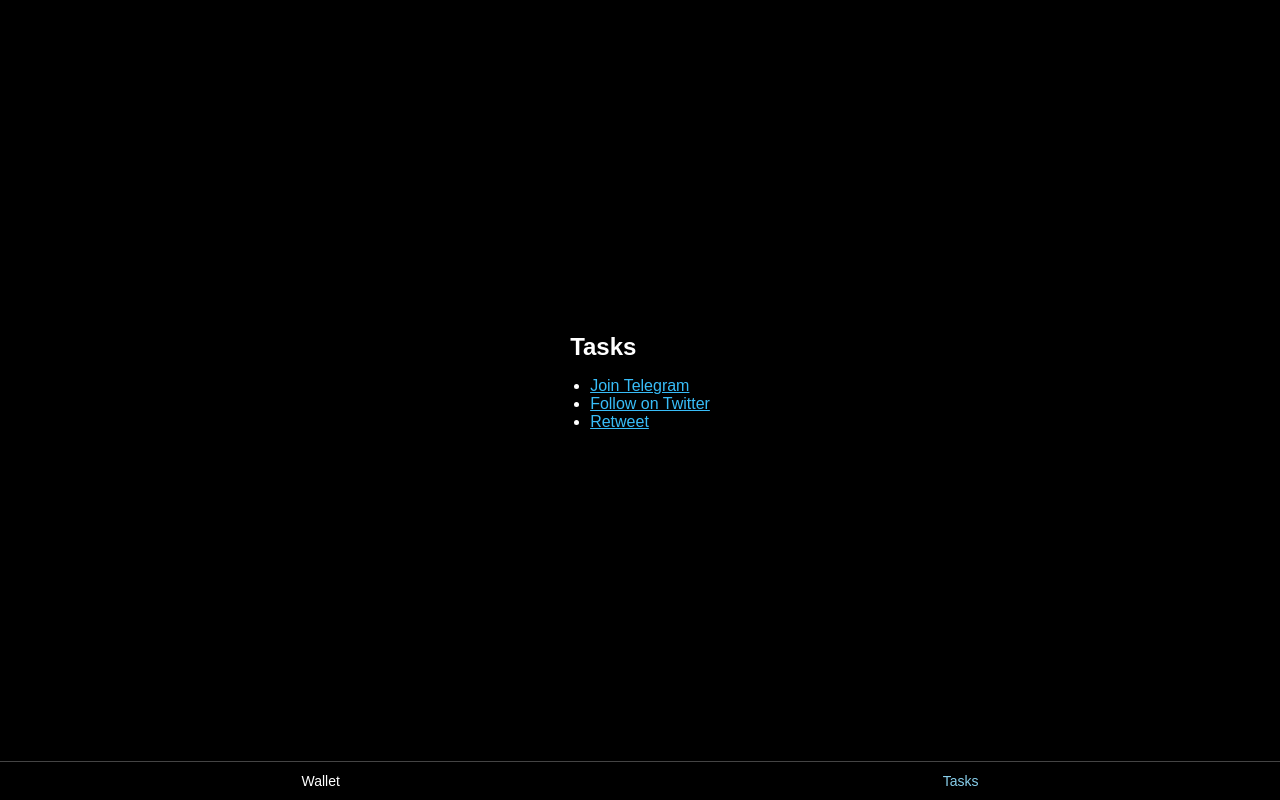
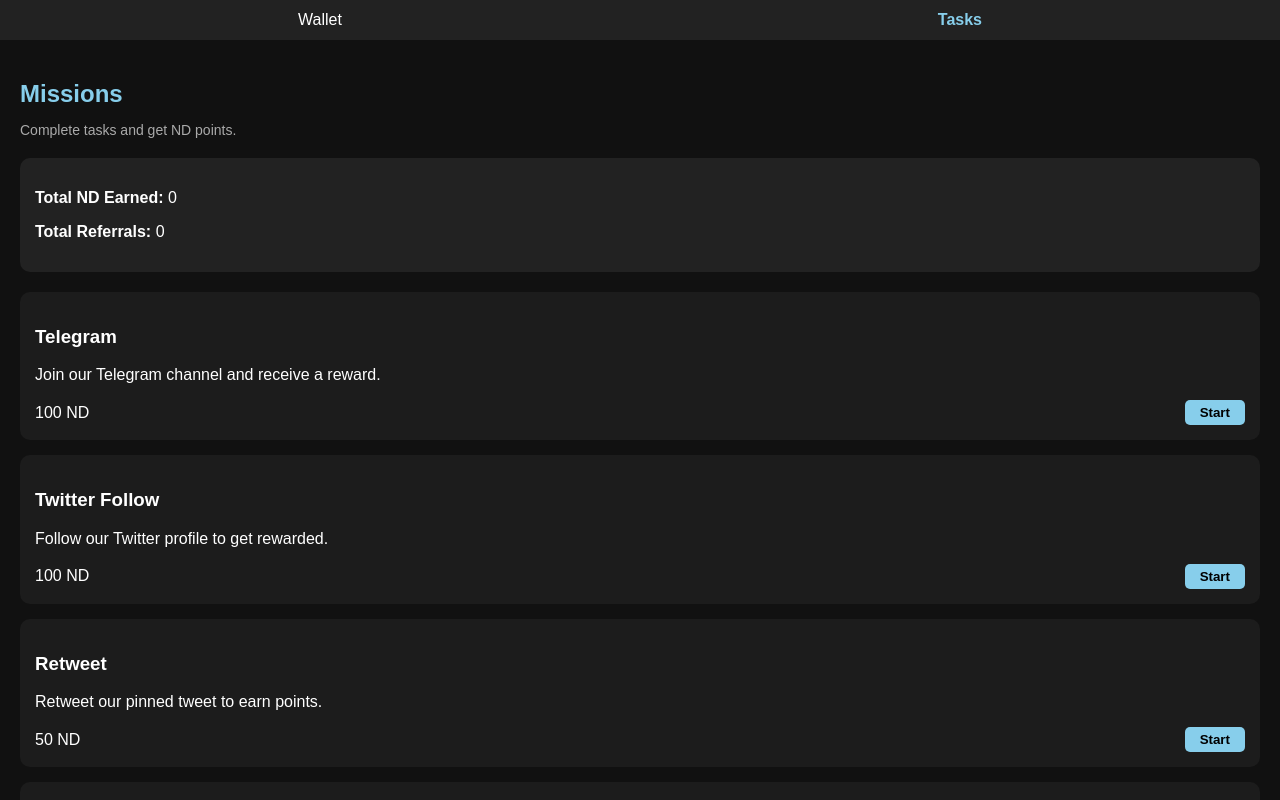
Before and after one commit to Ankitmt0011/Nad-, a plain HTML site: page index.html in a window 1280 px wide. Both pictures are taken after a click on the button "Tasks". Shown: the top 800 px of the page. Drawn offline with Linux system fonts and the light colour scheme.

Commit message:
index.html

```diff
--- a/index.html
+++ b/index.html
@@ -2,91 +2,73 @@
 <html lang="en">
 <head>
   <meta charset="UTF-8" />
-  <meta name="viewport" content="width=device-width, initial-scale=1.0" />
+  <meta name="viewport" content="width=device-width, initial-scale=1.0"/>
   <title>Nad Wallet</title>
-  <style>
-    body {
-      margin: 0;
-      background-color: black;
-      color: white;
-      font-family: sans-serif;
-      height: 100vh;
-      display: flex;
-      flex-direction: column;
-    }
-    .tab {
-      flex: 1;
-      display: none;
-      justify-content: center;
-      align-items: center;
-    }
-    .tab.active {
-      display: flex;
-    }
-    .tabs {
-      display: flex;
-      justify-content: space-around;
-      border-top: 1px solid #444;
-      padding: 10px 0;
-      background-color: black;
-    }
-    .tab-btn {
-      color: white;
-      background: none;
-      border: none;
-      font-size: 14px;
-    }
-    .tab-btn.active {
-      color: skyblue;
-    }
-    ul {
-      padding-left: 20px;
-    }
-    a {
-      color: #38bdf8;
-      text-decoration: underline;
-    }
-  </style>
+  <link rel="stylesheet" href="style.css" />
 </head>
 <body>
-  <!-- Wallet Tab -->
-  <div id="walletTab" class="tab active">
-    <p style="color: skyblue; font-size: 20px;">Coming soon...</p>
-  </div>
+  <div id="app">
+    <div id="tabs">
+      <button id="walletTab" class="tab active">Wallet</button>
+      <button id="tasksTab" class="tab">Tasks</button>
+    </div>
 
-  <!-- Tasks Tab -->
-  <div id="tasksTab" class="tab">
-    <div style="padding: 16px;">
-      <h2 style="margin-bottom: 12px;">Tasks</h2>
-      <ul>
-        <li><a href="#">Join Telegram</a></li>
-        <li><a href="#">Follow on Twitter</a></li>
-        <li><a href="#">Retweet</a></li>
-      </ul>
+    <div id="walletSection" class="section">
+      <div class="center-text">Coming soon...</div>
+    </div>
+
+    <div id="tasksSection" class="section hidden">
+      <h2 class="section-title">Missions</h2>
+      <p class="section-subtitle">Complete tasks and get ND points.</p>
+
+      <div class="score-box">
+        <p><strong>Total ND Earned:</strong> <span id="totalPoints">0</span></p>
+        <p><strong>Total Referrals:</strong> <span id="totalReferrals">0</span></p>
+      </div>
+
+      <div class="task">
+        <h3>Telegram</h3>
+        <p>Join our Telegram channel and receive a reward.</p>
+        <div class="task-footer">
+          <span>100 ND</span>
+          <button onclick="completeTask('telegram')">Start</button>
+        </div>
+      </div>
+
+      <div class="task">
+        <h3>Twitter Follow</h3>
+        <p>Follow our Twitter profile to get rewarded.</p>
+        <div class="task-footer">
+          <span>100 ND</span>
+          <button onclick="completeTask('twitterFollow')">Start</button>
+        </div>
+      </div>
+
+      <div class="task">
+        <h3>Retweet</h3>
+        <p>Retweet our pinned tweet to earn points.</p>
+        <div class="task-footer">
+          <span>50 ND</span>
+          <button onclick="completeTask('retweet')">Start</button>
+        </div>
+      </div>
+
+      <div class="task">
+        <h3>Referral</h3>
+        <p>Invite your friends to earn rewards.</p>
+        <div class="task-footer">
+          <span>100 ND / Invite</span>
+          <button onclick="showReferral()">Refer</button>
+        </div>
+      </div>
+
+      <div id="referralBox" class="hidden">
+        <input type="text" value="https://t.me/YourBot?start=ref123" readonly />
+        <p>Share your referral link above.</p>
+      </div>
     </div>
   </div>
 
-  <!-- Bottom Navigation -->
-  <div class="tabs">
-    <button id="walletBtn" class="tab-btn active" onclick="switchTab('wallet')">Wallet</button>
-    <button id="tasksBtn" class="tab-btn" onclick="switchTab('tasks')">Tasks</button>
-  </div>
-
-  <script>
-    function switchTab(tab) {
-      document.getElementById('walletTab').classList.remove('active');
-      document.getElementById('tasksTab').classList.remove('active');
-      document.getElementById('walletBtn').classList.remove('active');
-      document.getElementById('tasksBtn').classList.remove('active');
-
-      if (tab === 'wallet') {
-        document.getElementById('walletTab').classList.add('active');
-        document.getElementById('walletBtn').classList.add('active');
-      } else {
-        document.getElementById('tasksTab').classList.add('active');
-        document.getElementById('tasksBtn').classList.add('active');
-      }
-    }
-  </script>
+  <script src="script.js"></script>
 </body>
 </html>
```
